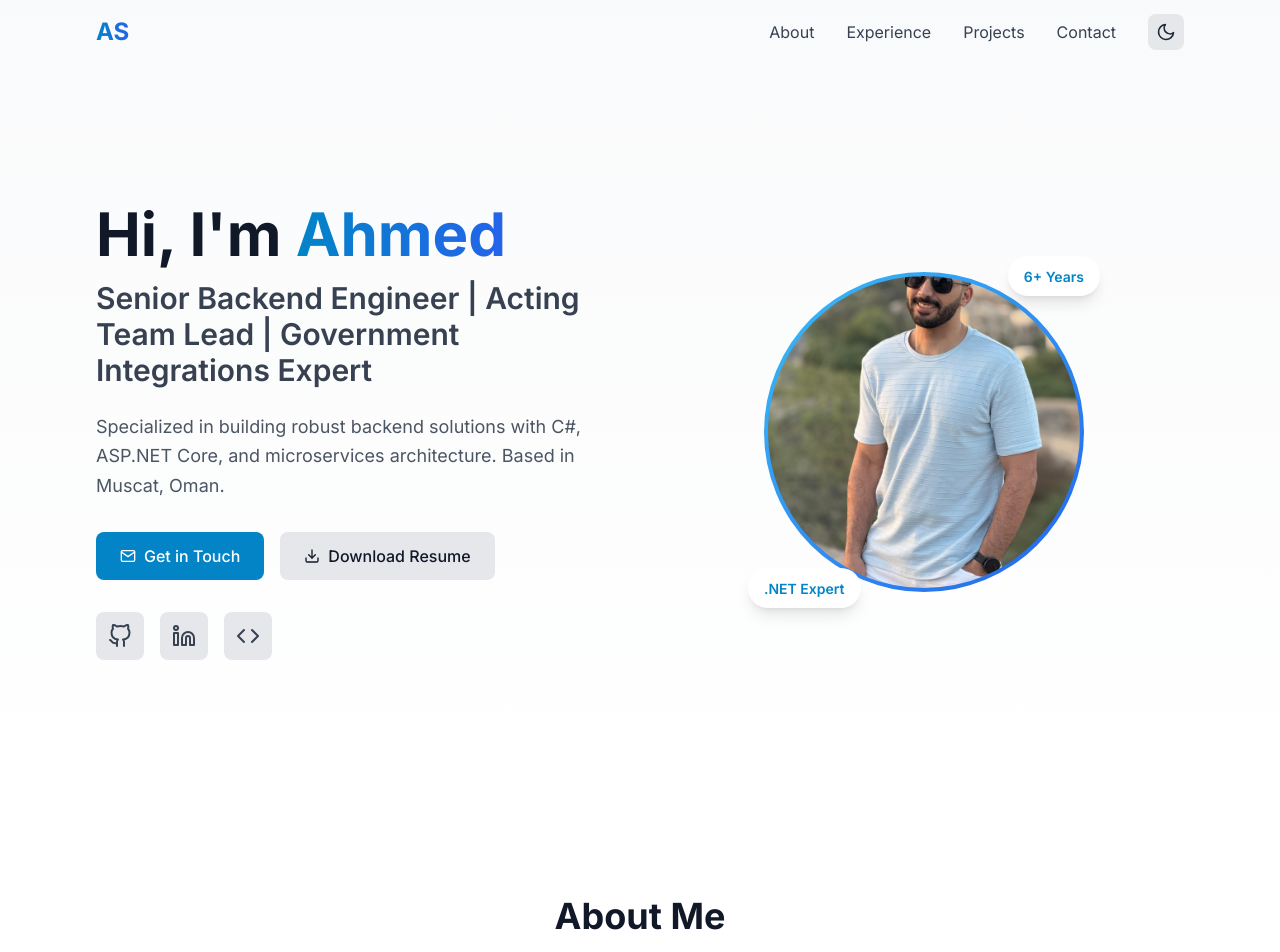
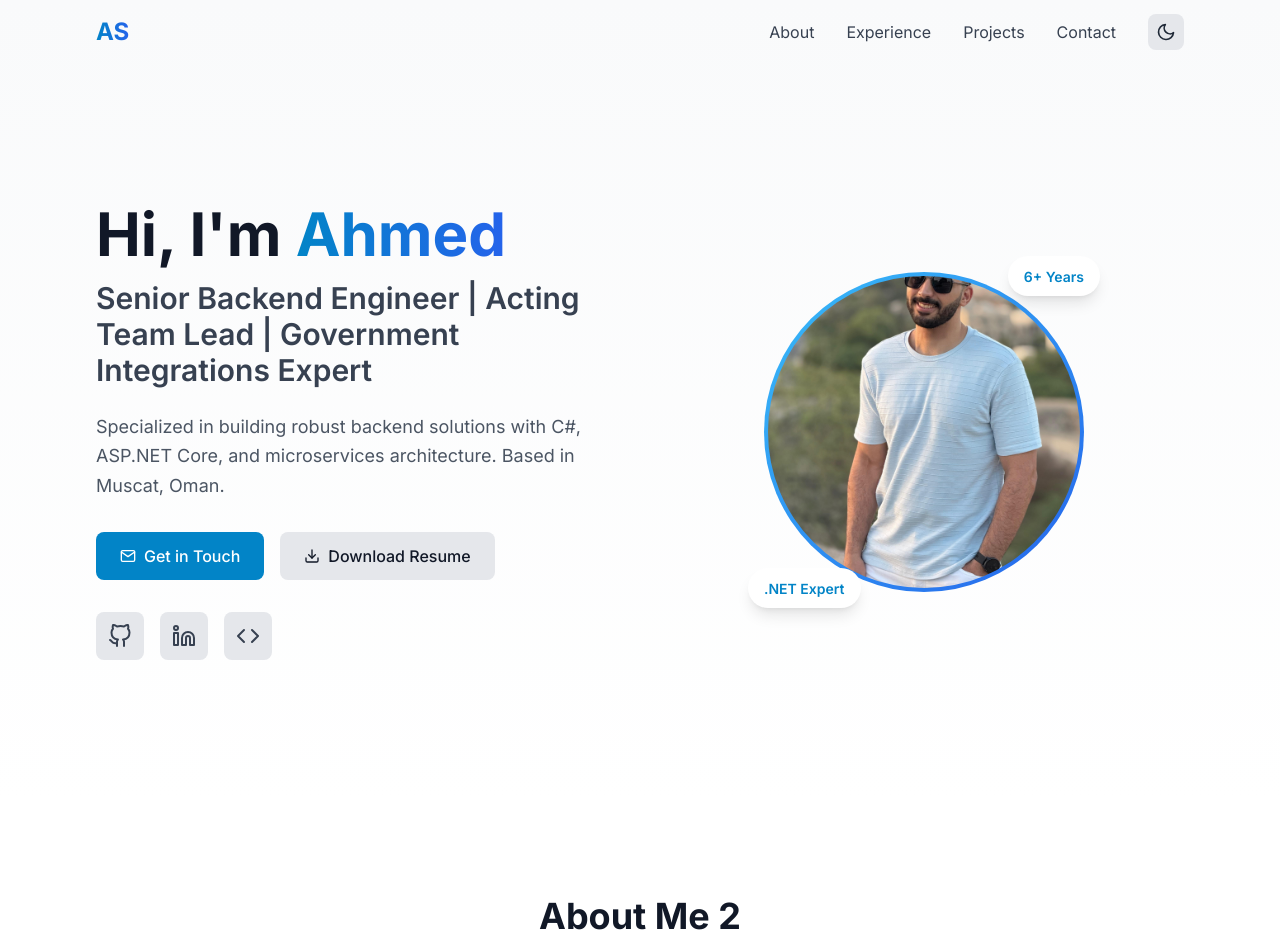
Before and after one commit to asayedio/portfolio, a Next.js app: page / in a window 1280 px wide. Shown: the top 952 px of the page. Built offline with nearby package versions, Linux system fonts and the light colour scheme.

Commit message:
feat(about): update About section heading text

```diff
--- a/components/About.tsx
+++ b/components/About.tsx
@@ -29,7 +29,7 @@ export default function About() {
    variants={containerVariants}
   >
      <motion.h2 className="section-title" variants={itemVariants}>
-          About Me
+          About Me 2
       </motion.h2>
 
    <div className="grid grid-cols-1 lg:grid-cols-2 gap-12">
```
